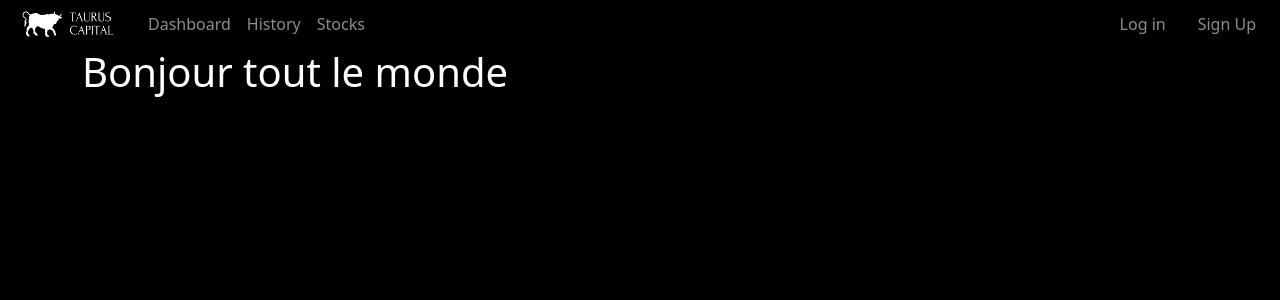
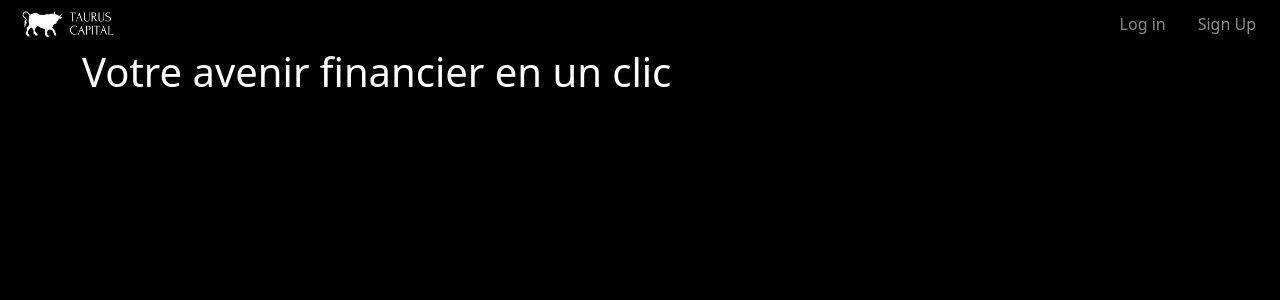
Before and after one commit to ama-vo/PRO8501-Finance, a Django app: page / in a window 1280 px wide. Shown: the top 300 px of the page. Run offline with Django 5.2, Linux system fonts and the light colour scheme.

Commit message:
Transferring the stocks page into the log in #17

```diff
--- a/src/templates/base.html
+++ b/src/templates/base.html
@@ -2,7 +2,8 @@
 <!doctype html>
 <html lang="en" data-bs-theme="light">
     <head>
-        <title>Title</title>
+        <title>Taurus Capital</title>
+	<link rel="icon" href="{% static 'logo_taurus_capital-min-white.png' %}" type="image/png">
         <meta charset="utf-8" />
         <meta name="viewport" content="width=device-width, initial-scale=1" />
 
@@ -31,17 +32,12 @@
 
                     <div class="collapse navbar-collapse" id="collapsibleNavId">
                         <ul class="navbar-nav me-auto">
-                            <li class="nav-item">
-                                <a class="nav-link {% if request.resolver_match.url_name == 'dashboard' %}active{% endif %} py-1" href="#">Dashboard</a>
-                            </li>
-                            <li class="nav-item">
-                                <a class="nav-link {% if request.resolver_match.url_name == 'history' %}active{% endif %} py-1" href="#">History</a>
-                            </li>
-                            <li class="nav-item">
-				<a class="nav-link {% if request.resolver_match.url_name == 'stocks' %}active{% endif %} py-1" href="{% url 'stocks' %}">Stocks</a>
-                            </li>
-
-                        </ul>
+		        	{% if user.is_authenticated %}
+        			<li class="nav-item">
+            				<a class="nav-link {% if request.resolver_match.url_name == 'stocks' %}active{% endif %} py-1" href="{% url 'stocks' %}">Stocks</a>
+        			</li>
+        			{% endif %}
+    			</ul>
 
                         <ul class="navbar-nav  my-0 gap-3">
                             <li class="nav-item">
--- a/src/templates/index.html
+++ b/src/templates/index.html
@@ -2,6 +2,6 @@
 
 {% block content %}
 
-<h1 class="text-white">Bonjour tout le monde </h1>
+<h1 class="text-white">Votre avenir financier en un clic </h1>
 
 {% endblock %}
```
Also changed, not shown: src/static/logo_taurus_capital-min-white.png (added).
